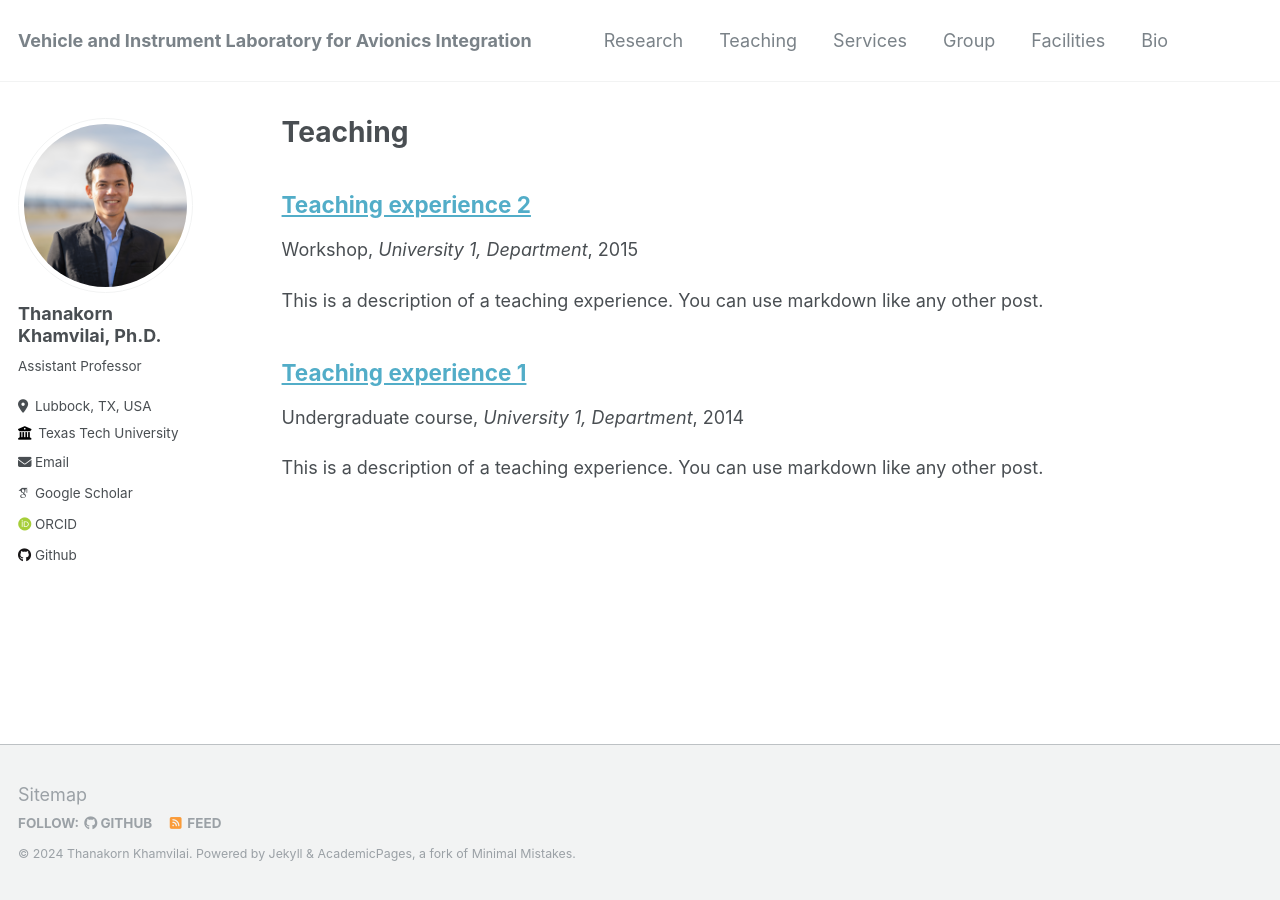
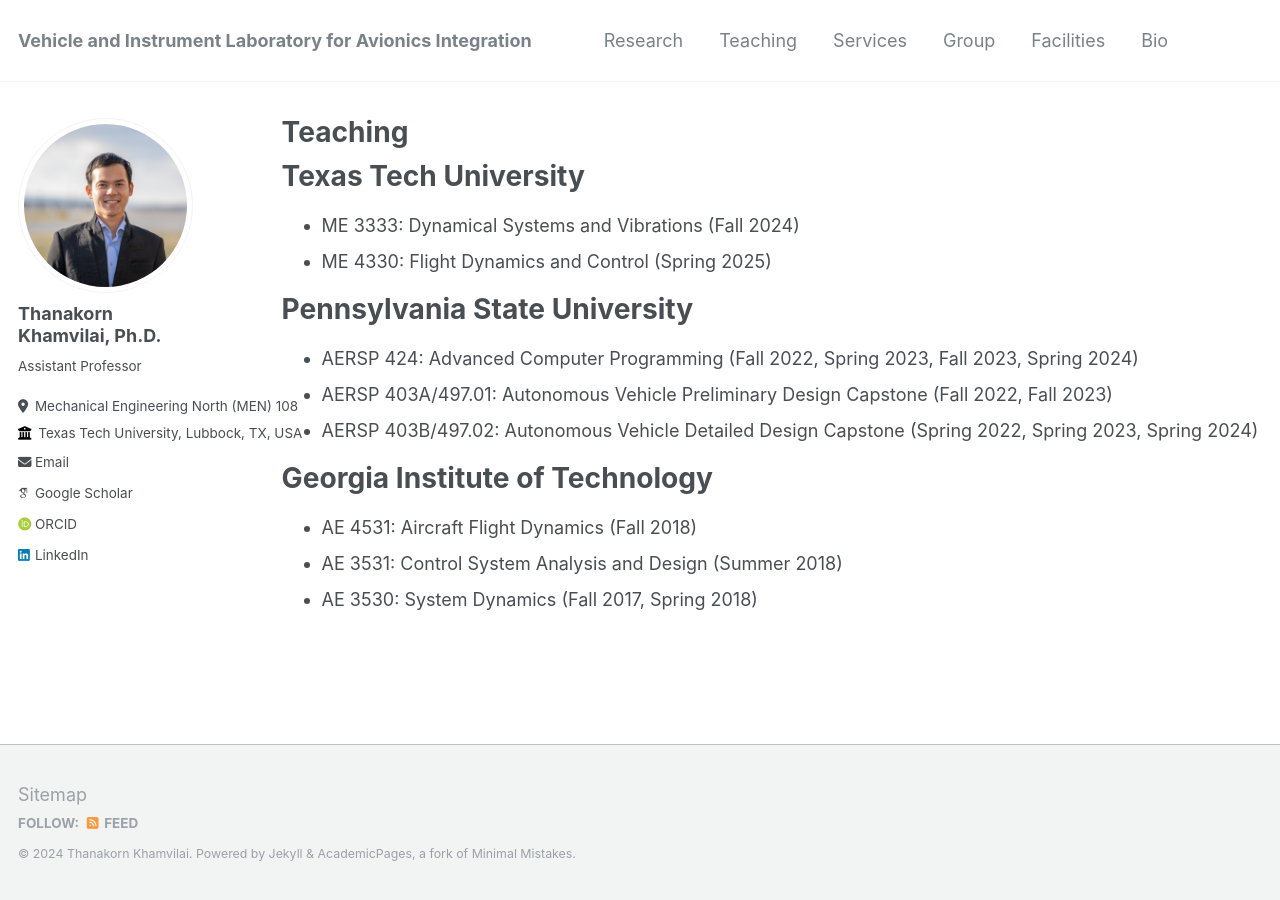
Before and after one commit to tkhamvilai/tkhamvilai.github.io, a Jekyll site: the page built from _pages/teaching.md, in a window 1280 px wide. Built offline with Jekyll 4.4.1, drawn with Linux system fonts in a browser that asks for light colours; some web fonts are replaced.

Commit message:
add minimal stuff

```diff
--- a/_config.yml
+++ b/_config.yml
@@ -23,11 +23,11 @@ author:
   # Biographic information
   avatar           : "tkhamvilai.png"
   name             : "Thanakorn Khamvilai, Ph.D."
-  pronouns         : # example: "she/her"
+  pronouns         : #"He/Him"
   bio              : "Assistant Professor"
-  location         : "Lubbock, TX, USA"
-  employer         : "Texas Tech University"
-  uri              : # URL
+  location         : "Mechanical Engineering North (MEN) 108"
+  employer         : "Texas Tech University, Lubbock, TX, USA"
+  uri              : #
   email            : "thanakornkhamvilai@gmail.com"
 
   # Academic websites
@@ -42,7 +42,7 @@ author:
   bitbucket        : # Username - Update with your username on the site
   codepen          : # Username
   dribbble         : # Username
-  github           : "tkhamvilai"
+  github           : # "tkhamvilai"
   kaggle           : # Username
   stackoverflow    : # User number or user number and name (i.e., use "1" or "1/jeff-atwood")
 
@@ -56,7 +56,7 @@ author:
   keybase          : # Username
   instagram        : # Username
   lastfm           : # Username
-  linkedin         : # Username
+  linkedin         : "thanakorn-khamvilai"
   mastodon         : # URL
   medium           : # URL
   pinterest        : # Username
--- a/_pages/teaching.html
+++ /dev/null
@@ -1,12 +0,0 @@
----
-layout: archive
-title: "Teaching"
-permalink: /teaching/
-author_profile: true
----
-
-{% include base_path %}
-
-{% for post in site.teaching reversed %}
-  {% include archive-single.html %}
-{% endfor %}
--- /dev/null
+++ b/_pages/teaching.md
@@ -0,0 +1,26 @@
+---
+layout: archive
+title: "Teaching"
+permalink: /teaching/
+author_profile: true
+---
+
+# Texas Tech University
+- ME 3333: Dynamical Systems and Vibrations (Fall 2024)
+- ME 4330: Flight Dynamics and Control (Spring 2025)
+
+# Pennsylvania State University
+- AERSP 424: Advanced Computer Programming (Fall 2022, Spring 2023, Fall 2023, Spring 2024)
+- AERSP 403A/497.01: Autonomous Vehicle Preliminary Design Capstone (Fall 2022, Fall 2023)
+- AERSP 403B/497.02: Autonomous Vehicle Detailed Design Capstone (Spring 2022, Spring 2023, Spring 2024)
+
+# Georgia Institute of Technology
+- AE 4531: Aircraft Flight Dynamics (Fall 2018)
+- AE 3531: Control System Analysis and Design (Summer 2018)
+- AE 3530: System Dynamics (Fall 2017, Spring 2018)
+
+<!-- {% include base_path %}
+
+{% for post in site.teaching reversed %}
+  {% include archive-single.html %}
+{% endfor %} -->
```
Also changed, not shown: _data/navigation.yml (+4 -4 lines), _pages/facilities.md (added, +8 -0 lines), _pages/group.md (added, +12 -0 lines), _pages/research.md (added, +14 -0 lines), _pages/services.md (added, +25 -0 lines).
